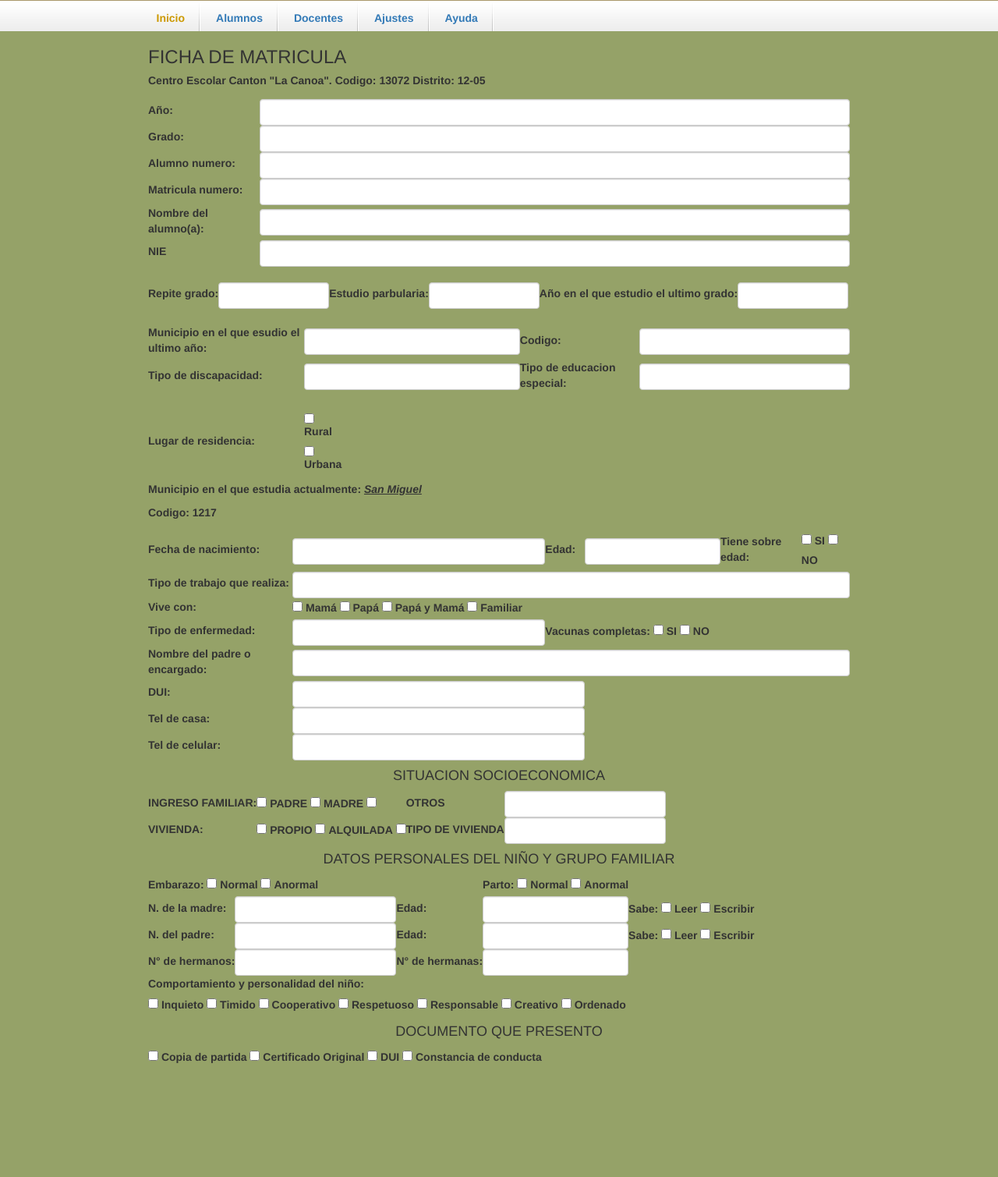
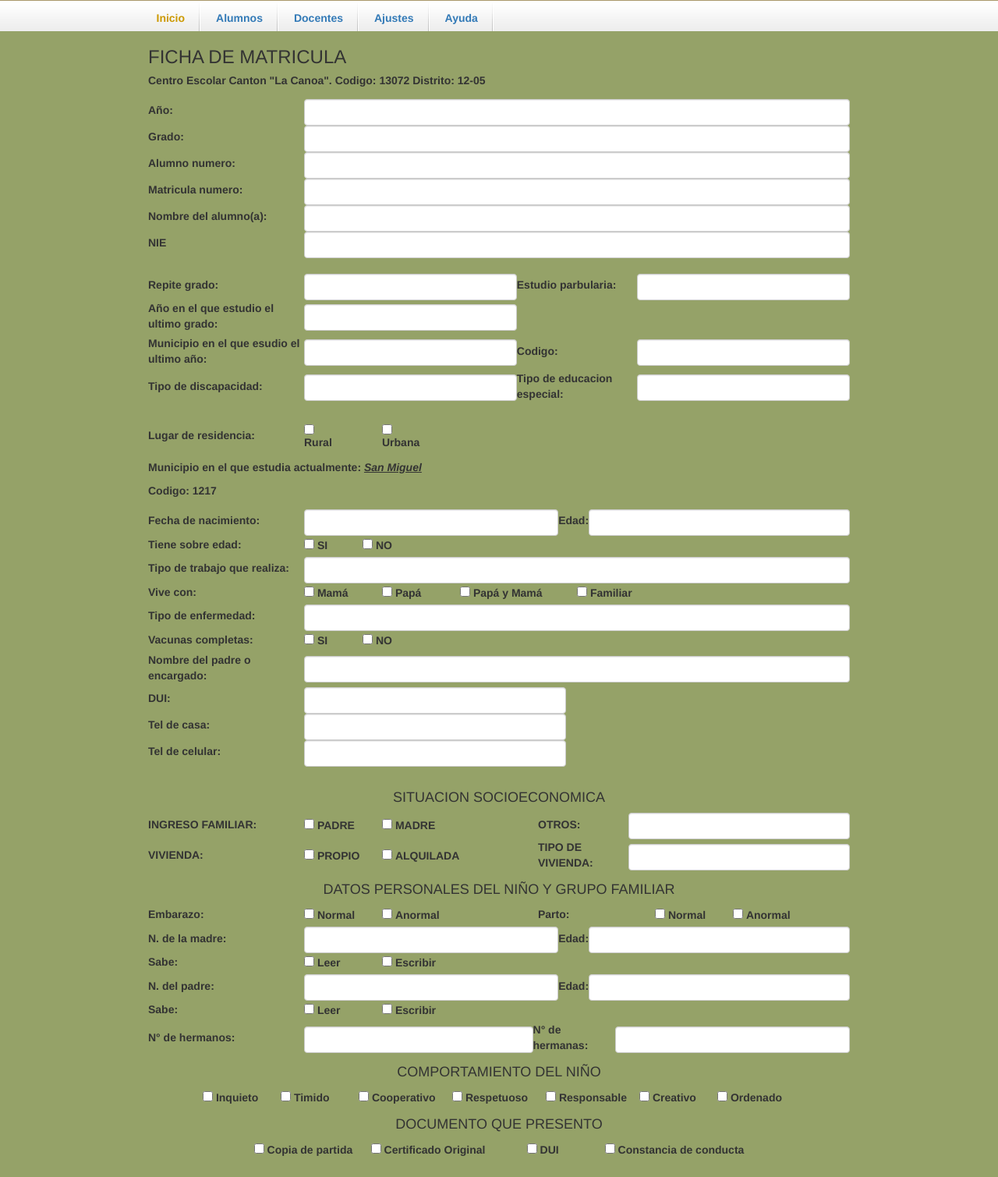
Before and after one commit to LexxRamirez/proyecto-escuela, a PHP site: page /registro.php in a window 1280 px wide. Shown: the whole page at 78% size. Before the commit the page ends 1363 px from the top, so only its background shows below. Run offline with PHP 8.4, Linux system fonts and the light colour scheme.

Commit message:
Modificacion de formulario

```diff
--- a/registro.php
+++ b/registro.php
@@ -29,7 +29,7 @@
     <h5><label>Centro Escolar Canton "La Canoa". Codigo: 13072 Distrito: 12-05</label></h5>
     <table >
         <tr>
-            <td>
+            <td width="200px">
                 <label>Año:</label>
             </td>
             <td>
@@ -92,6 +92,7 @@
             <td>
                 <input type="text" name="parbularia" size="12px" class="form-control">
             </td>
+        <tr>
             <td>
                 <label>Año en el que estudio el ultimo grado:</label>
             </td>
@@ -99,9 +100,8 @@
                 <input type="text" name="ultimo" size="12px" class="form-control">
             </td>
         </tr>
-    </table>
-    <br>
-    <table>
+
+        </tr>
         <tr>
             <td style="width:200px">
                 <label >Municipio en el que esudio el ultimo año:</label>
@@ -131,130 +131,172 @@
             </td>
         </tr>
         <tr><td><br></td></tr>
+
+    </table>
+    <table>
         <tr>
-            <td>
+            <td style=" width:200px">
                 <label>Lugar de residencia:</label>
             </td>
-            <td>
+            <td style=" width:100px">
                 <input type="checkbox" name="chek1" class="checkbox">
                 <label>Rural</label>
-                <input type="checkbox" name="chek2" class="checkbox">
-                <label>Urbana</label>
+
             </td>
+            <td colspan="2"><input type="checkbox" name="chek2" class="checkbox">
+                <label>Urbana</label></td>
         </tr>
     </table>
     <h5><label>Municipio en el que estudia actualmente: <u><i>San Miguel</i></u></label></h5>
     <h5><label>Codigo: 1217</label></h5>
     <table>
         <tr>
-            <td>
+            <td width="200px">
                 <label>Fecha de nacimiento:</label>
             </td>
             <td>
-                <input type="text" name="fecha" class="form-control" size="30px">
+                <input type="text" name="fecha" class="form-control" size="36px">
             </td>
             <td>
                 <label>Edad:</label>
             </td>
             <td>
-                <input type="text" name="edad" class="form-control">
+                <input type="text" name="edad" class="form-control" size="37px">
+            </td>
+        </tr>
+    </table>
+    <table>
+        <tr>
+            <td style=" width:200px">
+                <label>Tiene sobre edad:</label>
+            </td>
+            <td style=" width:75px" colspan="2">
+                <input type="checkbox" name="cheque1">
+                <label>SI</label>
+
             </td>
             <td>
-                <label>Tiene sobre edad:</label>
-            </td>
-            <td>
-                <input type="checkbox" name="cheque1">
-                <label>SI</label>
                 <input type="checkbox" name="cheque2">
                 <label>NO</label>
             </td>
         </tr>
+    </table>
+    <table>
         <tr>
-            <td >
+            <td width="200pxs">
                 <label>Tipo de trabajo que realiza:</label>
             </td>
-            <td colspan="5">
-                <input type="text" name="trabajo" size="60px" class="form-control">
+            <td>
+                <input type="text" name="trabajo" size="100%" class="form-control">
             </td>
         </tr>
+    </table>
+    <table>
         <tr>
-            <td>
+            <td width="200px">
                 <label>Vive con:</label>
             </td>
-            <td colspan="6">
+            <td width="100px">
                 <input type="checkbox" name="vive1">
                 <label>Mamá</label>
+            </td>
+            <td width="100px">
                 <input type="checkbox" name="vive2">
                 <label>Papá</label>
+            </td>
+            <td width="150px">
                 <input type="checkbox" name="vive3">
                 <label>Papá y Mamá</label>
+            </td>
+            <td>
                  <input type="checkbox" name="vive4">
                 <label>Familiar</label>
             </td>
         </tr>
+    </table>
+    <table>
         <tr>
-            <td>
+            <td width="200px">
                 <label>Tipo de enfermedad:</label>
             </td>
             <td>
-                <input type="text" name="enfermedad" class="form-control">
+                <input type="text" name="enfermedad" class="form-control" size="100%">
             </td>
-            <td colspan="2">
+        </tr>
+    </table>
+    <table>
+        <tr>
+            <td width="200px;">
                 <label>Vacunas completas:</label>
+            </td>
+            <td width="75px;">
                 <input type="checkbox" name="cheque1">
                 <label>SI</label>
+            </td>
+            <td>
                 <input type="checkbox" name="cheque2">
                 <label>NO</label>
             </td>
         </tr>
+    </table>
+    <table>
         <tr>
-            <td>
+            <td width="200px">
                 <label>Nombre del padre o encargado:</label>
 
             </td>
-            <td colspan="5"><input type="text" name="encargado" size="100%" class="form-control"></td>
+            <td>
+                <input type="text" name="encargado" class="form-control" size="100%">
+            </td>
         </tr>
+    </table>
+    <table>
         <tr>
-            <td>
+            <td width="200px">
                 <label>DUI:</label>
             </td>
-            <td colspan="2">
-                <input type="text" name="dui" size="50%" class="form-control">
+            <td>
+                <input type="text" name="dui" size="36px;" class="form-control">
             </td>
         </tr>
         <tr>
             <td>
                 <label>Tel de casa:</label>
             </td>
-            <td colspan="2">
-                <input type="text" name="Tcasa" size="50%" class="form-control">
+            <td>
+                <input type="text" name="Tcasa" size="36px" class="form-control">
             </td>
         </tr>
         <tr>
             <td>
                 <label>Tel de celular:</label>
             </td>
-            <td colspan="2">
-                <input type="text" name="Tcel" size="50%" class="form-control">
+            <td>
+                <input type="text" name="Tcel" size="36px" class="form-control">
             </td>
         </tr>
     </table>
+    <br>
     <h4 style="text-align:center">SITUACION SOCIOECONOMICA</h4>
     <fieldset>
         <table>
             <tr>
-                <td>
+                <td width="200px">
                     <label>INGRESO FAMILIAR:</label>
                 </td>
-                <td>
+                <td width="100px">
                     <input type="checkbox" name="ch1">
                     <label>PADRE</label>
+                </td>
+                <td width="200px">
                     <input type="checkbox" name="ch2">
                     <label>MADRE</label>
-                    <input type="checkbox" name="ch3">
                 </td>
-                <td><label>OTROS</label></td>
-                <td><input type="text" name="otr" class="form-control"></td>
+                <td>
+                    <label>OTROS:</label></td>
+                <td>
+                    <input type="text" name="otr" class="form-control" size="40px">
+                </td>
             </tr>
             <tr>
                 <td>
@@ -263,14 +305,16 @@
                 <td>
                     <input type="checkbox" name="ch1">
                     <label>PROPIO</label>
+                </td>
+                <td>
                     <input type="checkbox" name="ch2">
                     <label>ALQUILADA</label>
-                    <input type="checkbox" name="ch3">
-
-
                 </td>
-                <td><label>TIPO DE VIVIENDA</label></td>
-                <td><input type="text" name="cheque2" class="form-control"></td>
+                <td>
+                    <label>TIPO DE VIVIENDA:</label></td>
+                <td>
+                    <input type="text" name="cheque2" class="form-control">
+                </td>
             </tr>
         </table>
     </fieldset>
@@ -278,93 +322,136 @@
     <fieldset>
         <table>
             <tr>
-                <td colspan="3">
+                <td width="200px">
                     <label>Embarazo:</label>
+                </td>
+                <td width="100px">
                     <input type="checkbox" name="ch1">
                     <label>Normal</label>
+                </td>
+                <td width="200px">
                     <input type="checkbox" name="ch1">
                     <label>Anormal</label>
                 </td>
-                <td>
+                <td width="150px">
                     <label>Parto:</label>
+                </td>
+                <td width="100px">
                     <input type="checkbox" name="ch1">
                     <label>Normal</label>
+                </td>
+                <td>
                     <input type="checkbox" name="ch1">
                     <label>Anormal</label>
                 </td>
             </tr>
+        </table>
+        <table>
             <tr>
-                <td>
+                <td width="200px">
                     <label>N. de la madre:</label>
                 </td>
-                <td><input type="text" name="nmadre" class="form-control"></td>
                 <td>
-                    <label>Edad:</label>
-
-                </td>
-                <td><input type="text" name="Medad" size="5px" class="form-control"></td>
-                <td>
-                    <label>Sabe:</label>
-                    <input type="checkbox" name="ch1">
-                    <label>Leer</label>
-                    <input type="checkbox" name="ch1">
-                    <label>Escribir</label>
-                </td>
-            </tr>
-            <tr>
-                <td>
-                    <label>N. del padre:</label>
-                </td>
-                <td>
-                    <input type="text" name="npadre" class="form-control">
+                    <input type="text" name="nmadre" class="form-control" size="36px">
                 </td>
                 <td>
                     <label>Edad:</label>
                 </td>
                 <td>
-                    <input type="text" name="Pedad" size="5px" class="form-control">
+                    <input type="text" name="Medad" class="form-control" size="37px">
+                </td>
+            </tr>
+        </table>
+        <table>
+            <tr>
+                <td width="200px">
+                    <label>Sabe:</label>
+                </td>
+                <td width="100px">
+                    <input type="checkbox" name="ch1">
+                    <label>Leer</label>
                 </td>
                 <td>
-                    <label>Sabe:</label>
-                    <input type="checkbox" name="ch1">
-                    <label>Leer</label>
                     <input type="checkbox" name="ch1">
                     <label>Escribir</label>
                 </td>
             </tr>
+        </table>
+        <table>
             <tr>
+                <td width="200px">
+                    <label>N. del padre:</label>
+                </td>
                 <td>
+                    <input type="text" name="nmadre" class="form-control" size="36px">
+                </td>
+                <td>
+                    <label>Edad:</label>
+                </td>
+                <td>
+                    <input type="text" name="Medad" class="form-control" size="37px">
+                </td>
+            </tr>
+        </table>
+        <table>
+            <tr>
+                <td width="200px">
+                    <label>Sabe:</label>
+                </td>
+                <td width="100px">
+                    <input type="checkbox" name="ch1">
+                    <label>Leer</label>
+                </td>
+                <td>
+                    <input type="checkbox" name="ch1">
+                    <label>Escribir</label>
+                </td>
+            </tr>
+        </table>
+        <table>
+            <tr>
+                <td width="200px">
                     <label>N° de hermanos:</label>
                 </td>
                 <td>
-                    <input type="text" name="Pedad" size="5px" class="form-control">
+                    <input type="text" name="Pedad" size="36px" class="form-control">
                 </td>
                 <td>
                     <label>N° de hermanas:</label>
                 </td>
                 <td>
-                    <input type="text" name="Pedad" size="5px" class="form-control">
+                    <input type="text" name="Pedad" size="37px" class="form-control">
                 </td>
             </tr>
+        </table>
+        <h4 style="text-align:center">COMPORTAMIENTO DEL NIÑO</h4>
+        <table style="margin:auto;">
             <tr>
-                <td colspan="2">
-                    <label>Comportamiento y personalidad del niño:</label>
-                </td>
-            </tr>
-            <tr>
-                <td colspan="4">
+                <td width="100px">
                     <input type="checkbox" name="ch1">
                     <label>Inquieto</label>
+                </td>
+                <td width="100px">
                     <input type="checkbox" name="ch1">
                     <label>Timido</label>
+                </td>
+                <td width="120px">
                     <input type="checkbox" name="ch1">
                     <label>Cooperativo</label>
+                </td>
+                <td width="120px">
                     <input type="checkbox" name="ch1">
                     <label>Respetuoso</label>
+                </td>
+                <td width="120px">
                     <input type="checkbox" name="ch1">
                     <label>Responsable</label>
+                </td>
+                <td width="100px">
                     <input type="checkbox" name="ch1">
                     <label>Creativo</label>
+                </td>
+                <td width="100px">
                     <input type="checkbox" name="ch1">
                     <label>Ordenado</label>
                 </td>
@@ -372,15 +459,21 @@
         </table>
     </fieldset>
     <h4 style="text-align:center">DOCUMENTO QUE PRESENTO</h4>
-    <table>
+    <table style="margin:auto">
         <tr>
-                <td colspan="4">
+            <td width="150px">
                 <input type="checkbox" name="ch1">
                 <label>Copia de partida</label>
+            </td>
+            <td width="200px">
                 <input type="checkbox" name="ch1">
                 <label>Certificado Original</label>
+            </td>
+            <td width="100px">
                 <input type="checkbox" name="ch1">
                 <label>DUI</label>
+            </td>
+            <td width="px">
                 <input type="checkbox" name="ch1">
                 <label>Constancia de conducta</label>
             </td>
```
Lines whose indentation alone changed are shown as unchanged.
